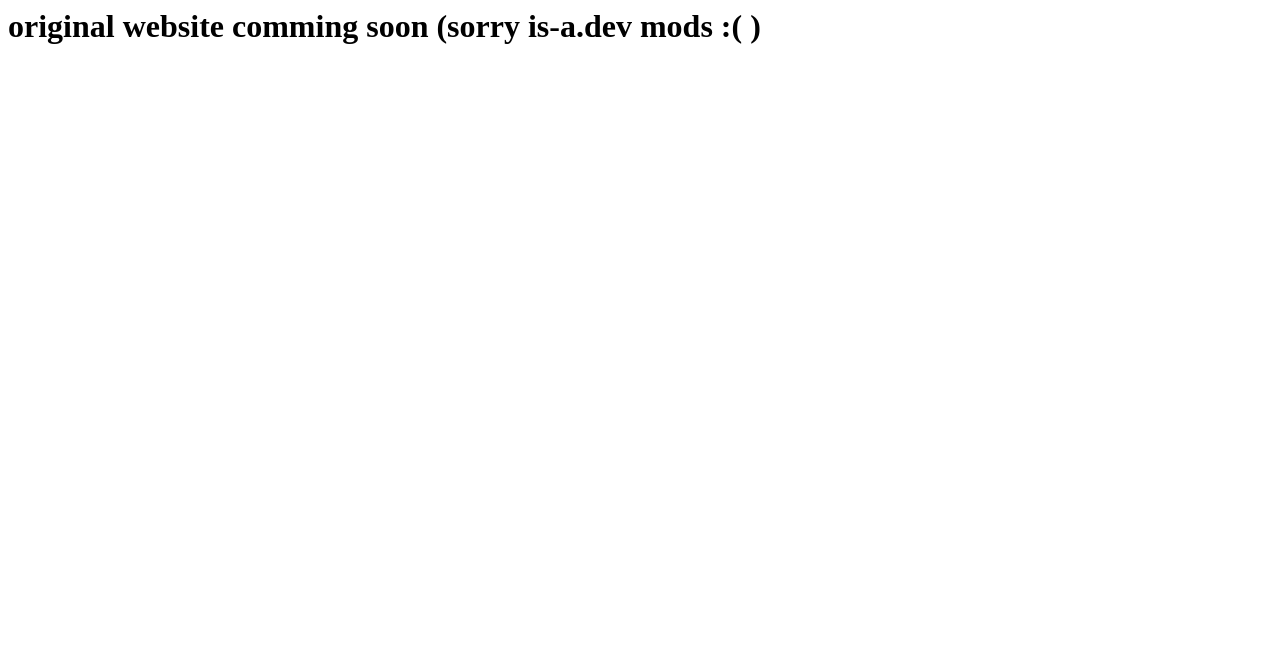
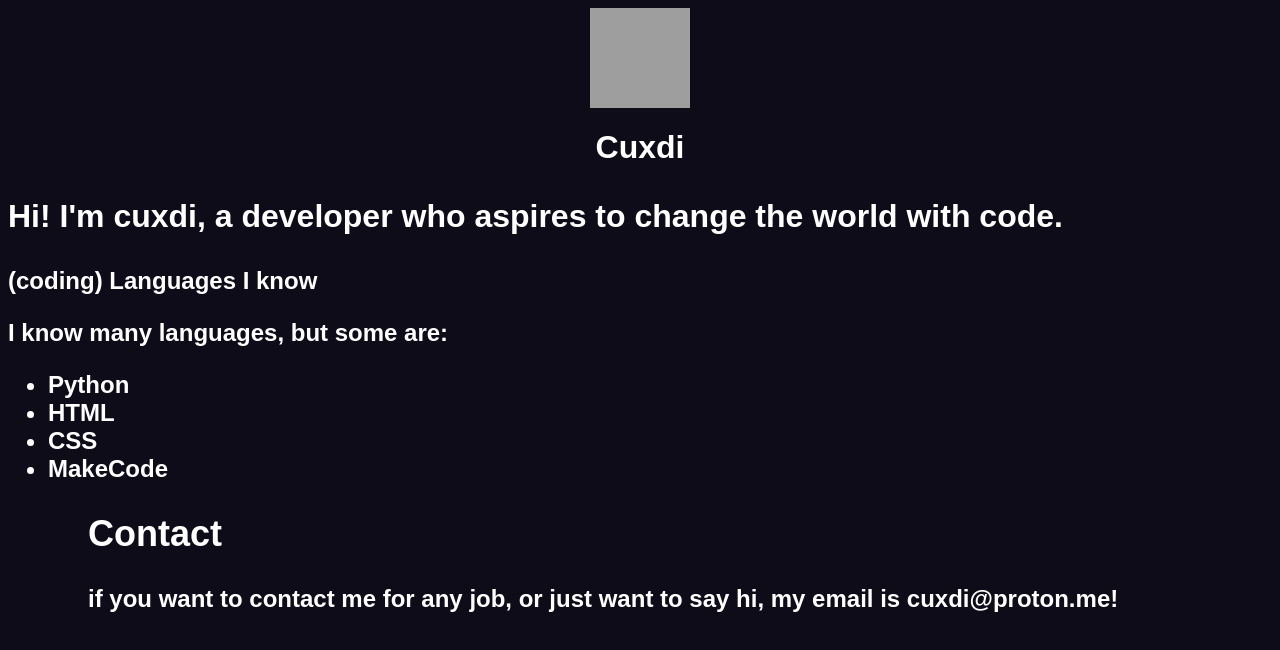
Before and after one commit to cuxdii/cuxdii.github.io, a plain HTML site: page index.html in a window 1280 px wide. Drawn offline with Linux system fonts and the light colour scheme; grey boxes are pictures that could not be loaded.

Commit message:
Update index.html

```diff
--- a/index.html
+++ b/index.html
@@ -1 +1,34 @@
-<h1>original website comming soon (sorry is-a.dev mods :( )</h1>
+<style>
+    body {
+        font-family: Arial, Helvetica, sans-serif;
+    }
+    h1.g {
+        text-align: center;
+    }
+    img.logo {
+        display: block;
+        margin-left: auto;
+        margin-right: auto;
+    }
+</style>
+
+
+
+<body style="background-color:#0f0c19;"">
+    <img src="https://raw.githubusercontent.com/cuxdii/pfp/main/rounded.png" alt="A tree with leaves." width="100" height="100" class="logo">
+    <h1 style="color:white" class="g">Cuxdi<h1>
+
+    <p style="color:white">Hi! I'm cuxdi, a developer who aspires to change the world with code.<p>
+
+    <h2 style="color:white">(coding) Languages I know<h2>
+    <p style="color:white">I know many languages, but some are:</p>
+    <ul style="color:white">
+    <li>Python</li>
+    <li>HTML</li>
+    <li>CSS</li>
+    <li>MakeCode</li>
+    <ul>
+
+    <h2 style="color:white">Contact</h2>
+    <p style="color:white">if you want to contact me for any job, or just want to say hi, my email is cuxdi@proton.me!<p>
+</body>
```
